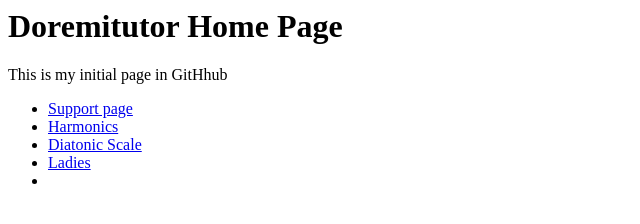
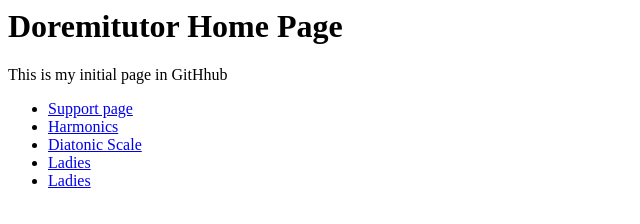
Before and after one commit to doremitutor/welcome, a plain HTML site: page index.html in a window 1280 px wide. Shown: the full height of the page, 0-640 px from the left. Drawn offline with Linux system fonts and the light colour scheme.

Commit message:
last list item

```diff
--- a/index.html
+++ b/index.html
@@ -10,7 +10,7 @@
             <li><a href="https://doremitutor.github.io/harmonics">Harmonics</a></li>
             <li><a href="https://doremitutor.github.io/diatonicScale">Diatonic Scale</a></li>
             <li><a href="https://doremitutor.github.io/ladies">Ladies</a></li>
-            <li></li>
+            <li><a href="https://doremitutor.github.io/ladies">Ladies</a></li>
         </ul>
     </body>
 </html>
```
